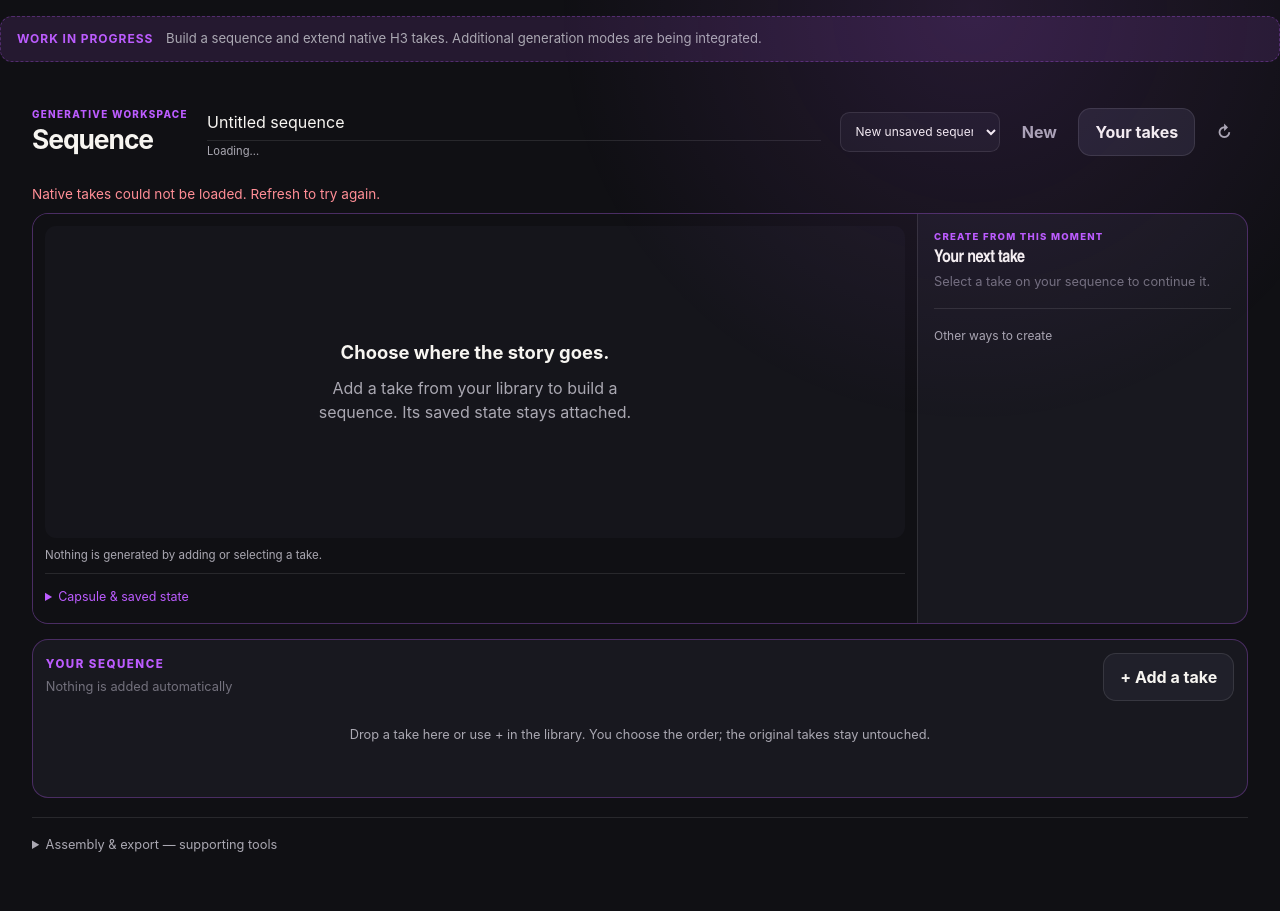
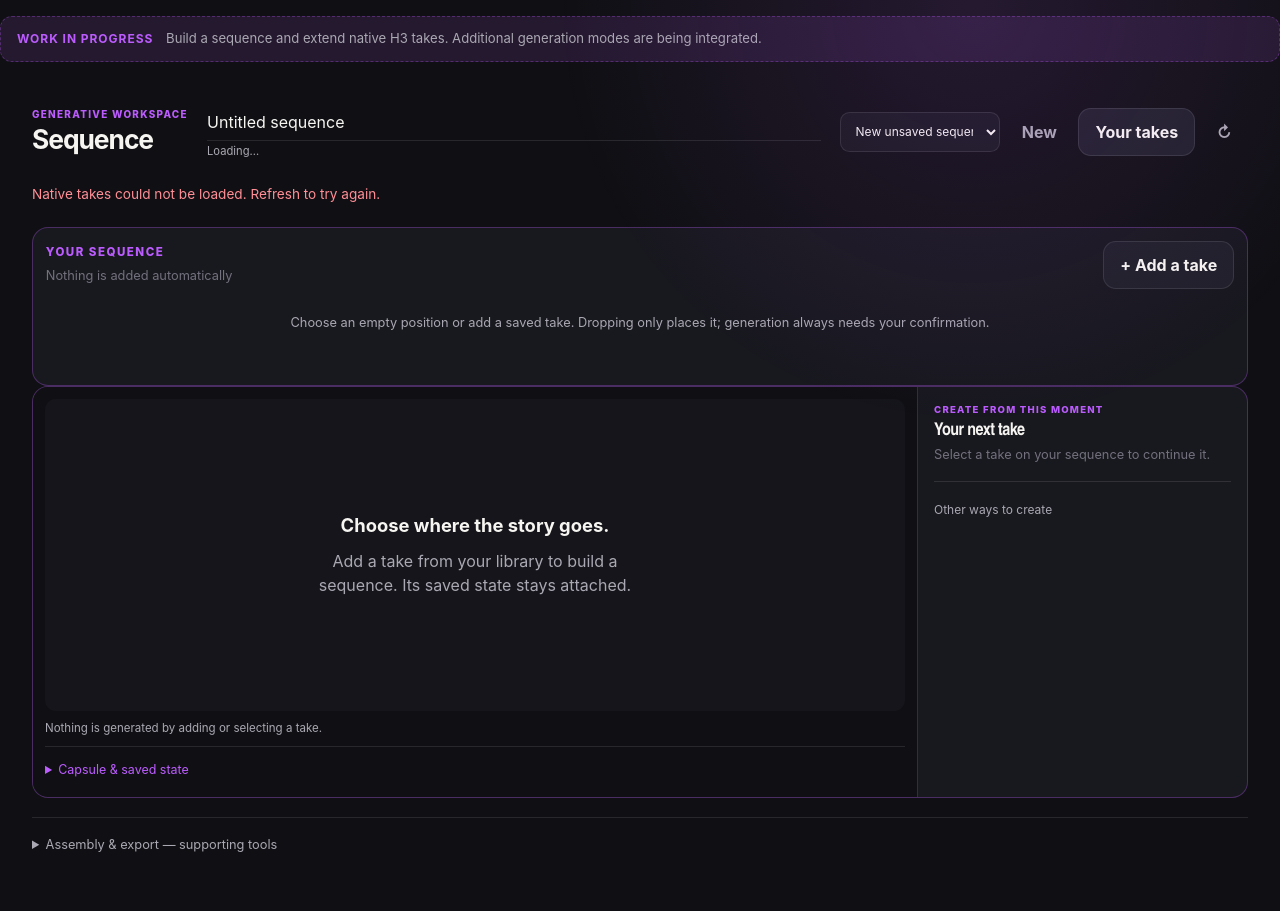
Before and after one commit to lvsas/OpenJutsuStudio, a FastAPI app: page /timeline in a window 1280 px wide. Shown: the part 72-983 px from the top of the page. Run offline with FastAPI, Linux system fonts and the light colour scheme; some libraries are stand-ins or nearby versions.

Commit message:
feat(sequence): add explicit position slots and exact take placement

```diff
--- a/src/static/continuity-studio.css
+++ b/src/static/continuity-studio.css
@@ -8,7 +8,7 @@
 .sequence-toolbar-actions{display:flex;gap:.35rem;align-items:center;flex-wrap:wrap}
 .sequence-toolbar-actions select{max-width:160px;background:var(--surface);border:1px solid var(--line);border-radius:.6rem;color:var(--text);padding:.65rem;font:inherit;font-size:.75rem}
 .sequence-workbench{display:flex;gap:1rem;align-items:start}
-.sequence-main{flex:1;min-width:0}
+.sequence-main{flex:1;min-width:0;display:flex;flex-direction:column}
 .sequence-library{flex:0 0 260px;padding:.8rem;border:1px solid var(--line);border-radius:1rem;background:var(--surface)}
 .sequence-library h2{font-size:1rem;margin:0}
 .sequence-library input{width:100%;background:var(--surface-soft);border:1px solid var(--line);color:var(--text);border-radius:.6rem;padding:.65rem;margin:.7rem 0}
@@ -103,7 +103,7 @@
 /* The rail contains placements, never an automatic history dump. */
 .rail-head{display:flex;align-items:center;justify-content:space-between;gap:.6rem}
 .rail-head .eyebrow{margin:0}
-.sequence-rail{margin:.9rem 0 0;border:1px solid var(--accent-line);border-radius:1rem;padding:.8rem;background:var(--surface)}
+.sequence-rail{order:-1;margin:.9rem 0 0;border:1px solid var(--accent-line);border-radius:1rem;padding:.8rem;background:var(--surface)}
 .sequence-rail.is-target{background:var(--accent-soft);outline:2px dashed var(--accent)}
 .board-track{list-style:none;display:flex;align-items:center;gap:.55rem;overflow-x:auto;padding:.65rem 0 .25rem;margin:0;min-height:0}
 .sequence-empty{font-size:.8rem;color:var(--muted);text-align:center;padding:1.5rem .5rem;line-height:1.6}
@@ -116,7 +116,16 @@
 .poster-unavailable::before{content:'Preview unavailable';display:block;padding:.6rem;font-size:.68rem;color:var(--muted)}
 .sequence-take-tools{display:flex;gap:.1rem;justify-content:space-between;margin-top:.2rem}
 .sequence-take-tools .btn{font-size:.65rem;padding:.3rem;min-height:36px;min-width:36px}
-.sequence-gap{color:var(--muted);font-size:1rem;flex:0 0 12px;text-align:center}
+.sequence-gap{color:var(--muted);font-size:1rem;flex:0 0 138px;text-align:center}
+.position-create{display:flex;flex-direction:column;align-items:center;justify-content:center;gap:.35rem;width:100%;min-height:126px;padding:.7rem;border:1px dashed var(--accent-line);border-radius:.8rem;background:var(--surface);color:var(--muted);cursor:pointer;font:inherit}
+.position-create strong{font-size:.8rem;color:var(--text)}
+.position-create small{font-size:.7rem}
+.position-mark{font-size:1.5rem;color:var(--accent)}
+.position-create:hover,.position-create[aria-pressed="true"],.position-slot.is-target .position-create{border-color:var(--accent);background:var(--accent-soft)}
+.position-create:focus-visible{outline:2px solid var(--accent);outline-offset:3px}
+.position-context{padding:1rem;margin-bottom:.8rem;border:1px solid var(--accent-line);border-radius:1rem;background:var(--surface)}
+.position-context h2{margin:.2rem 0 .4rem}
+.position-context button{min-height:44px}
 .sequence-shell button:focus-visible,.sequence-shell input:focus-visible,.sequence-shell select:focus-visible,.sequence-shell summary:focus-visible{outline:2px solid var(--accent);outline-offset:3px}
 @media(max-width:1150px){.native-workspace{grid-template-columns:minmax(0,1fr)}.sequence-composer{border-left:0;border-top:1px solid var(--line)}}
 @media(max-width:800px){
--- a/src/static/continuity-studio.js
+++ b/src/static/continuity-studio.js
@@ -5,6 +5,7 @@ import {attemptBody} from './sequence-state.js';
 import {createAttemptClient} from './continuity-attempt-client.js';
 import {mountCandidateComparison, candidateSeed} from './candidate-comparison.js';
 import {createDurationPicker} from './continuity-duration.js';
+import {positionLabel} from './sequence-positions.js';
 const byId = id => document.getElementById(id);
 const validId = id => typeof id === 'string' && /^[a-f0-9]{32}$/.test(id);
 const duration = createDurationPicker(byId('forward-length'), byId('forward-duration-hint'));
@@ -23,20 +24,46 @@ async function getJSON(url) {
   return response.json();
 }
 let activePlacement = null, canExtend = false, inFlight = false, initialized = false;
-let unconfirmed = false, referencesReady = false;
+let unconfirmed = false, referencesReady = false, selectedPosition = null;
 function updateComposer() {
   const locked=inFlight||unconfirmed;
   const open=byId('forward-open');
-  open.hidden=!active|| (!!activePlacement&&!byId('forward-form').hidden);
+  open.hidden=!!selectedPosition||!active|| (!!activePlacement&&!byId('forward-form').hidden);
+  byId('position-setup').disabled=locked;
   open.textContent=activePlacement?'Edit extension setup':'Add to sequence to extend';
   open.disabled=!active||locked;
-  byId('forward-submit').disabled=!activePlacement||!canExtend||!referencesReady||!duration.valid()||locked;
+  byId('forward-submit').disabled=!!selectedPosition||!activePlacement||!canExtend||!referencesReady||!duration.valid()||locked;
   for(const control of byId('forward-form').querySelectorAll('textarea,input,select'))control.disabled=locked;
   duration.setLocked(locked);
   for(const button of byId('forward-reference-list').querySelectorAll('button'))button.disabled=locked;
 }
 const sequence = mountSequence({onSelect: showSelection,
-  onPreview: entry => showSelection(entry,null,null), onCompose: openForward, onError: notice});
+  onPreview: entry => showSelection(entry,null,null), onCompose: openForward, onPosition:showPosition, onError: notice});
+function showPosition(position) {
+  selectedPosition=position;
+  byId('position-context').hidden=!position;
+  if(position) {
+    byId('forward-form').hidden=true;
+    const placements=sequence.state().placements;
+    const take=id=>placements.find(p=>p.placement_id===id)?.take_id.slice(0,8);
+    byId('position-title').textContent=positionLabel(position);
+    const anchors=position.mode==='root'?'Start from references, with no existing video parent.'
+      : position.mode==='prepend'?`Create footage leading into ${take(position.right)}.`
+      : position.mode==='bridge'?`Create a connection from ${take(position.left)} to ${take(position.right)}.`
+      : `Continue from the saved state of ${take(position.left)}.`;
+    byId('position-description').textContent=anchors+(position.mode==='forward'
+      ? ' Set up the next take, then generate explicitly.'
+      : ' Native generation at this position is being integrated. You can already place a saved take here; no Extend is substituted.');
+    byId('position-setup').hidden=position.mode!=='forward';
+    (position.mode==='forward'?byId('position-setup'):byId('position-add')).focus();
+  }
+  updateComposer();
+}
+byId('position-setup').addEventListener('click',()=>{
+  try{sequence.composePosition();}catch(error){notice(error.message);}
+});
+byId('position-add').addEventListener('click',()=>sequence.addAtPosition());
+byId('position-close').addEventListener('click',()=>sequence.clearPosition());
 function showSelection(entry, placement, draft) {
   activePlacement = placement;
   canExtend = false; referencesReady = false;
@@ -45,7 +72,7 @@ function showSelection(entry, placement, draft) {
   duration.reset(draft?.raw_frames ?? null);
   // Selecting a library preview must expose setup too. Placement and generation
   // stay separate explicit actions, rather than a hidden prerequisite.
-  byId('forward-form').hidden = !entry;
+  byId('forward-form').hidden = !!selectedPosition || !entry;
   if (!entry) {
     ++epoch; active = null; video.pause(); video.removeAttribute('src'); video.load(); video.hidden = true;
     byId('native-empty').hidden = false;
@@ -351,7 +378,7 @@ byId('attempt-dismiss').addEventListener('click',()=>{
 });
 byId('forward-form').addEventListener('submit', async event => {
   event.preventDefault();
-  if(!active||!activePlacement||!canExtend||!referencesReady||!duration.valid()||inFlight||unconfirmed)return;
+  if(selectedPosition||!active||!activePlacement||!canExtend||!referencesReady||!duration.valid()||inFlight||unconfirmed)return;
   const fields=draftFields(),count=Number(byId('forward-variants').value)||1;
   const request_id=crypto.randomUUID().replace(/-/g,'');
   const frozen={take_id:active.take.take_id,after:activePlacement.placement_id,
--- /dev/null
+++ b/src/static/sequence-positions.js
@@ -0,0 +1,27 @@
+/* Positions express intent; they never imply ancestry or start computation. */
+import {addPlacement} from './sequence-state.js';
+const ID=/^[a-f0-9]{32}$/;
+export function positionsOf(state) {
+  const placements=state.placements;
+  return Array.from({length:placements.length+1},(_,index)=>{
+    const left=placements[index-1]?.placement_id??null;
+    const right=placements[index]?.placement_id??null;
+    return {left,right,mode:!left&&!right?'root':!left?'prepend':!right?'forward':'bridge'};
+  });
+}
+export function resolvePosition(state,position) {
+  if(!position||![position.left,position.right].every(id=>id===null||typeof id==='string'&&ID.test(id)))
+    throw new Error('Choose a current empty slot.');
+  const found=positionsOf(state).find(p=>p.left===position.left&&p.right===position.right);
+  if(!found)throw new Error('This position changed. Choose a current empty slot; your takes are untouched.');
+  return found;
+}
+export function insertAtPosition(state,takeId,placementId,position) {
+  const gap=resolvePosition(state,position);
+  const next=addPlacement(state,takeId,placementId,gap.left);
+  // The legacy add action appends when no left anchor is supplied. An explicit
+  // start slot inserts before the first placement without changing any draft.
+  if(gap.left===null)next.placements=[next.placements.at(-1),...state.placements];
+  return next;
+}
+export const positionLabel=position=>({root:'New take',prepend:'Create a beginning',bridge:'Bridge these takes',forward:'Continue the story'})[position.mode];
--- a/src/static/sequence-workspace.js
+++ b/src/static/sequence-workspace.js
@@ -1,11 +1,13 @@
 /* Production sequence UI over the existing revisioned Timeline project store. */
 import {emptyWorkspace,addPlacement,removePlacement,movePlacement,saveDraft} from './sequence-state.js';
+import {positionsOf,resolvePosition,insertAtPosition,positionLabel} from './sequence-positions.js';
 const el=id=>document.getElementById(id);
 const uuid=()=>crypto.randomUUID().replace(/-/g,'');
 const rememberKey='opengenjutsu.sequence.project';
 const stored=key=>{try{return localStorage.getItem(key);}catch{return null;}};
 const remember=(key,value)=>{try{localStorage.setItem(key,value);}catch{/* Server remains authoritative. */}};
-export function mountSequence({onSelect,onPreview,onCompose,onError}) {
+export function mountSequence({onSelect,onPreview,onCompose,onPosition=()=>{},onError}) {
+  let insertionPosition=null;
   let state=emptyWorkspace(),entries=[],version=0,savedVersion=0,saving=null,timer=null,conflicted=false,previewedId=null;
   const entryFor=id=>entries.find(e=>e.take.take_id===id);
   const status=text=>{el('native-save-state').textContent=text;};
@@ -24,6 +26,10 @@ export function mountSequence({onSelect,onPreview,onCompose,onError}) {
   }
   function change(next,{select=false}={}) {
     state=next;version++;shadow();render();status('Saving…');
+    if(insertionPosition) {
+      try {resolvePosition(state,insertionPosition);}
+      catch {insertionPosition=null;onPosition(null);}
+    }
     if(select) notifySelection();
     clearTimeout(timer);timer=setTimeout(()=>flush().catch(()=>{}),350);
   }
@@ -64,6 +70,7 @@ export function mountSequence({onSelect,onPreview,onCompose,onError}) {
       placement?state.drafts[placement.placement_id]:null);
   }
   function select(id) {
+    insertionPosition=null;onPosition(null);
     change({...state,selected_placement_id:id},{select:true});
   }
   function showLibrary(open,{focus=false}={}) {
@@ -80,7 +87,9 @@ export function mountSequence({onSelect,onPreview,onCompose,onError}) {
   }
   function add(id,afterId=null,draft=null) {
     if(!entryFor(id))return;
-    let next=addPlacement(state,id,uuid(),afterId);
+    let next=insertionPosition&&!afterId
+      ? insertAtPosition(state,id,uuid(),insertionPosition) : addPlacement(state,id,uuid(),afterId);
+    insertionPosition=null;onPosition(null);
     if(draft)next=saveDraft(next,next.selected_placement_id,draft);
     change(next,{select:true});
   }
@@ -120,10 +129,39 @@ export function mountSequence({onSelect,onPreview,onCompose,onError}) {
     }
     if(!filtered.length) {const text=document.createElement('li');text.className='microcopy';text.textContent=entries.length?'No matching takes.':'No saved native takes yet. Create a Swap in H3 Studio to get started.';container.append(text);}
   }
+  function positionSlot(position) {
+    const slot=document.createElement('li');slot.className='sequence-gap position-slot';
+    slot.dataset.mode=position.mode;
+    const open=action('',()=>{
+      insertionPosition=resolvePosition(state,position);
+      drawRail();onPosition(structuredClone(insertionPosition));
+    },'position-create');
+    open.setAttribute('aria-label',positionLabel(position));
+    open.setAttribute('aria-controls','position-context');
+    open.setAttribute('aria-pressed',String(insertionPosition?.left===position.left&&insertionPosition?.right===position.right));
+    const mark=document.createElement('span');mark.className='position-mark';mark.textContent='+';mark.setAttribute('aria-hidden','true');
+    const name=document.createElement('strong');name.textContent=positionLabel(position);
+    const hint=document.createElement('small');hint.textContent='or drop a saved take';
+    open.append(mark,name,hint);slot.append(open);
+    slot.addEventListener('dragover',event=>{event.preventDefault();slot.classList.add('is-target');});
+    slot.addEventListener('dragleave',()=>slot.classList.remove('is-target'));
+    slot.addEventListener('drop',event=>{
+      event.preventDefault();event.stopPropagation?.();slot.classList.remove('is-target');el('take-board').classList.remove('is-target');
+      try {
+        const id=event.dataTransfer.getData('text/plain');
+        if(!entryFor(id))throw new Error('Drop a saved take from Your takes.');
+        insertionPosition=resolvePosition(state,position);add(id);
+      }
+      catch(error){onError(error.message);}
+    });
+    return slot;
+  }
   function drawRail() {
     const rail=el('board-track');rail.replaceChildren();
     el('native-rail-empty').hidden=state.placements.length>0;
     el('board-hint').textContent=state.placements.length?`${state.placements.length} chosen takes · order is yours`:'Nothing is added automatically';
+    const positions=positionsOf(state);
+    rail.append(positionSlot(positions[0]));
     state.placements.forEach((placement,index)=>{
       const entry=entryFor(placement.take_id),slot=document.createElement('li');slot.className='sequence-slot';
       slot.dataset.placementId=placement.placement_id;
@@ -141,10 +179,7 @@ export function mountSequence({onSelect,onPreview,onCompose,onError}) {
       const remove=action('Remove',()=>change(removePlacement(state,placement.placement_id),{select:true}));
       remove.setAttribute('aria-label',`Remove ${entry?label(entry):'take'} from sequence only`);
       tools.append(previous,next,remove);slot.append(card,tools);rail.append(slot);
-      if(index<state.placements.length-1) {
-        const gap=document.createElement('li');gap.className='sequence-gap';gap.setAttribute('aria-label','Sequence order only, not a generated bridge');
-        gap.textContent='···';gap.title='Placed in sequence. This does not establish a generated connection.';rail.append(gap);
-      }
+      rail.append(positionSlot(positions[index+1]));
     });
   }
   function render() {
@@ -159,7 +194,7 @@ export function mountSequence({onSelect,onPreview,onCompose,onError}) {
     picker.value=state.project_id||'';
   }
   async function load(id) {
-    state=await api(`/projects/${id}/native-workspace`);version=0;savedVersion=0;conflicted=false;
+    state=await api(`/projects/${id}/native-workspace`);version=0;savedVersion=0;conflicted=false;insertionPosition=null;onPosition(null);
     remember(rememberKey,id);status('Saved');el('native-reload').hidden=true;render();notifySelection();
   }
   el('native-library-toggle').addEventListener('click',()=>{
@@ -176,6 +211,7 @@ export function mountSequence({onSelect,onPreview,onCompose,onError}) {
   });
   el('native-new-sequence').addEventListener('click',async()=>{
     try {await flush();state=emptyWorkspace();version=0;savedVersion=0;conflicted=false;
+      insertionPosition=null;onPosition(null);
       remember(rememberKey,'');render();notifySelection();status('Not started');
       showLibrary(true);}
     catch(error){onError(error.message);}
@@ -212,6 +248,13 @@ export function mountSequence({onSelect,onPreview,onCompose,onError}) {
     },
     refresh(items){entries=items;render();},
     state:()=>structuredClone(state), selected,
+    clearPosition(){insertionPosition=null;onPosition(null);render();notifySelection();},
+    addAtPosition(){showLibrary(true,{focus:true});},
+    composePosition(){
+      const gap=resolvePosition(state,insertionPosition);
+      if(gap.mode!=='forward')throw new Error('This native operation is not available in the composer yet.');
+      select(gap.left);onCompose(entryFor(selected().take_id),selected());
+    },
     draft(){const p=selected();return p?state.drafts[p.placement_id]:null;},
     setDraft(changes){const p=selected();if(p)change(saveDraft(state,p.placement_id,changes));},
     flush,
```
Also changed, not shown: src/templates/timeline.html (+6 -1 lines), tests/timeline_async_contract.mjs (+44 -7 lines).
